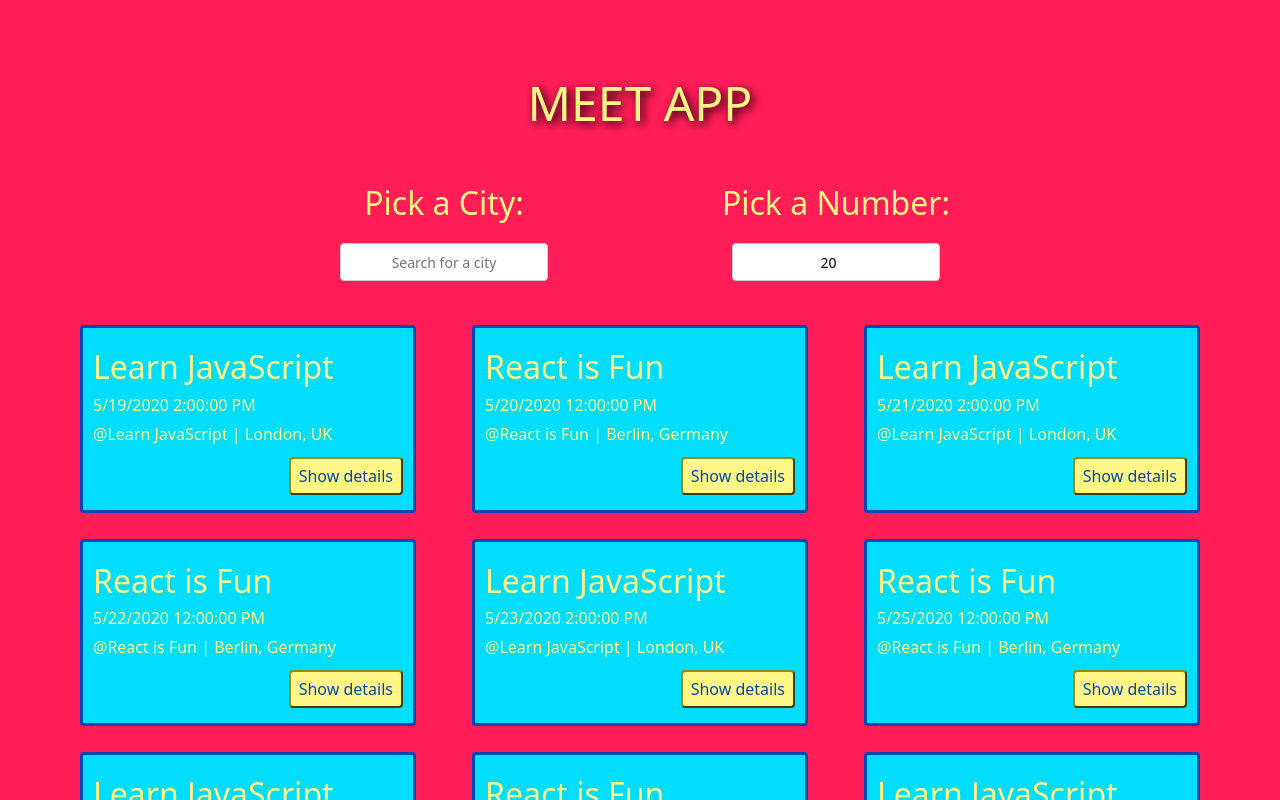
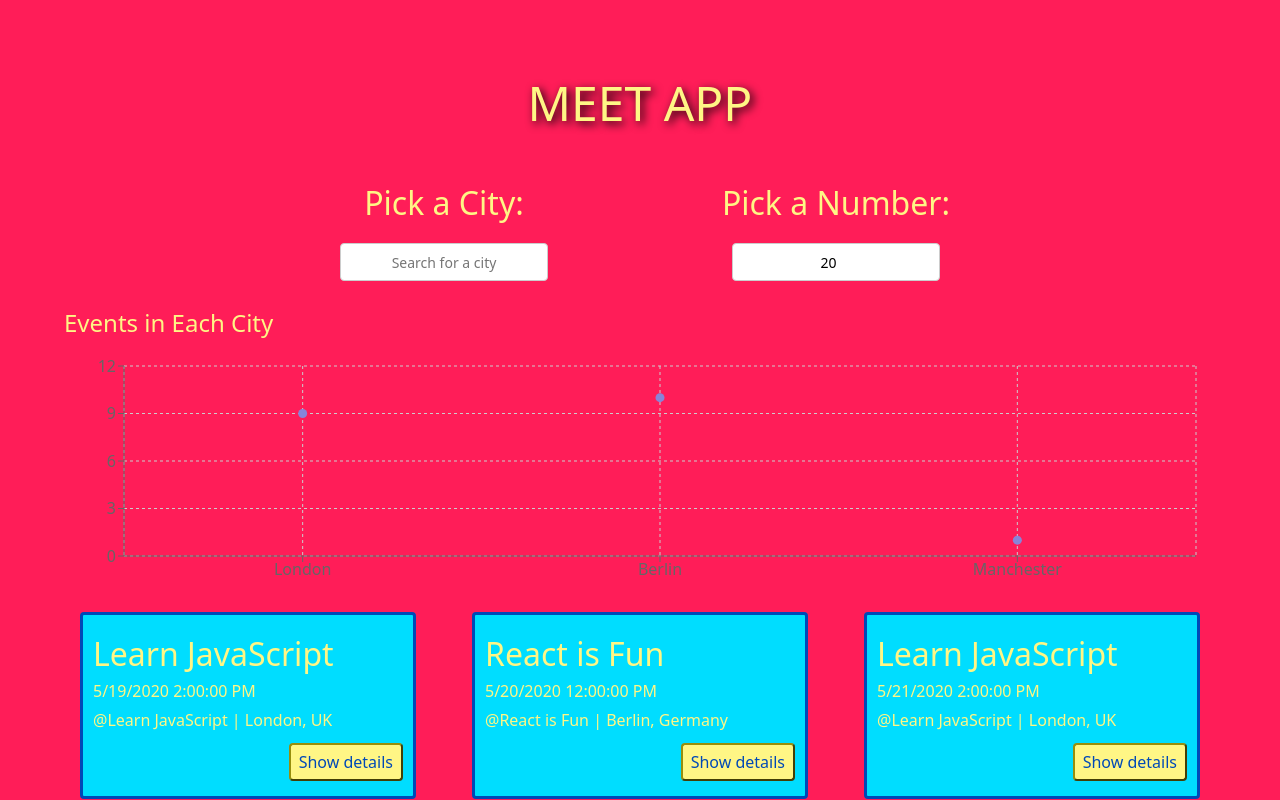
Before and after one commit to brett-ranieri/meet, a React (Create React App) app: page / in a window 1280 px wide. Shown: the top 800 px of the page. Built offline with nearby package versions, Linux system fonts and the light colour scheme; what atatus-spa would draw is missing.

Commit message:
add Events in Each City chart

```diff
--- a/package.json
+++ b/package.json
@@ -15,6 +15,7 @@
 		"react-bootstrap": "^2.7.2",
 		"react-dom": "^17.0.2",
 		"react-scripts": "5.0.1",
+		"recharts": "^2.5.0",
 		"sass": "^1.61.0",
 		"web-vitals": "^2.1.4",
 		"workbox-background-sync": "^6.5.4",
--- a/src/App.js
+++ b/src/App.js
@@ -7,6 +7,15 @@ import NumberOfEvents from "./NumberOfEvents";
 import { getEvents, extractLocations } from "./api";
 import { Col, Row } from "react-bootstrap";
 import { WarningAlert } from "./Alert";
+import {
+	ScatterChart,
+	Scatter,
+	XAxis,
+	YAxis,
+	CartesianGrid,
+	Tooltip,
+	ResponsiveContainer,
+} from "recharts";
 
 class App extends Component {
 	state = {
@@ -31,6 +40,17 @@ class App extends Component {
 	componentWillUnmount() {
 		this.mounted = false;
 	}
+
+	getData = () => {
+		const { locations, events } = this.state;
+		const data = locations.map((location) => {
+			const number = events.filter((event) => event.location === location).length;
+			const city = location.split(", ").shift();
+			return { city, number };
+		});
+		console.log("data ", data);
+		return data;
+	};
 
 	updateEvents = (location, eventCount) => {
 		if (location) {
@@ -74,7 +94,6 @@ class App extends Component {
 			<div className='App'>
 				<WarningAlert text={this.state.warningText} />
 				<h1>MEET APP</h1>
-
 				<Row className='justify-content-center mb-3'>
 					<Col
 						xs='auto'
@@ -99,6 +118,45 @@ class App extends Component {
 					</Col>
 				</Row>
 				<div className='app_event_list'>
+					<h4>Events in Each City</h4>
+					<div className='chart'>
+						<ResponsiveContainer height={250}>
+							<ScatterChart
+								margin={{
+									top: 20,
+									right: 20,
+									bottom: 10,
+									left: 0,
+								}}
+							>
+								<CartesianGrid strokeDasharray='3 3' />
+								<XAxis
+									dataKey='city'
+									type='category'
+									name='City'
+									allowDuplicatedCategory={false}
+								/>
+								<YAxis
+									dataKey='number'
+									type='number'
+									name='Number of Events'
+								/>
+								<Tooltip cursor={{ strokeDasharray: "3 3" }} />
+								{/* <ZAxis
+							dataKey='z'
+							type='number'
+							range={[64, 144]}
+							name='score'
+							unit='km'
+						/> */}
+								<Scatter
+									data={this.getData()}
+									fill='#8884d8'
+								/>
+							</ScatterChart>
+						</ResponsiveContainer>
+					</div>
+
 					<EventList events={this.state.events} />
 				</div>
 			</div>
```
Also changed, not shown: 1 other file (tests, documents, lock files or other folders).
